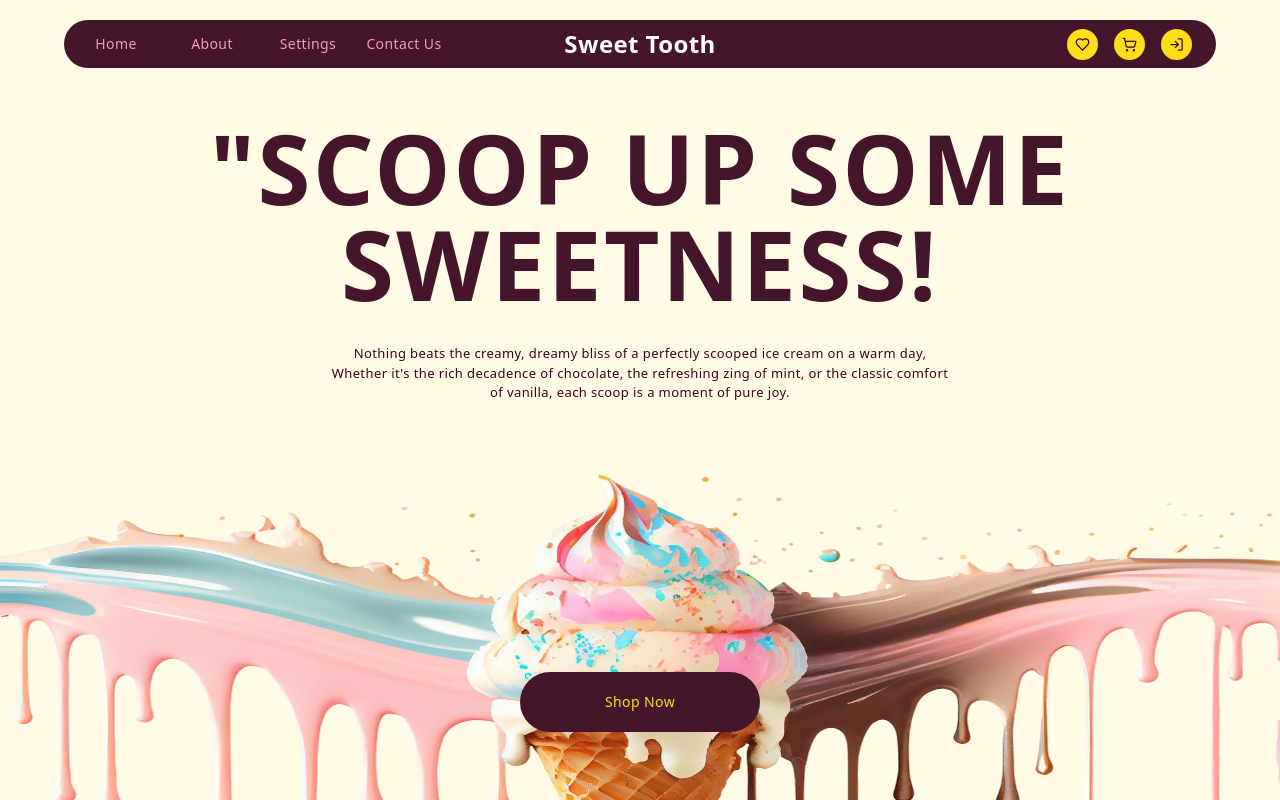
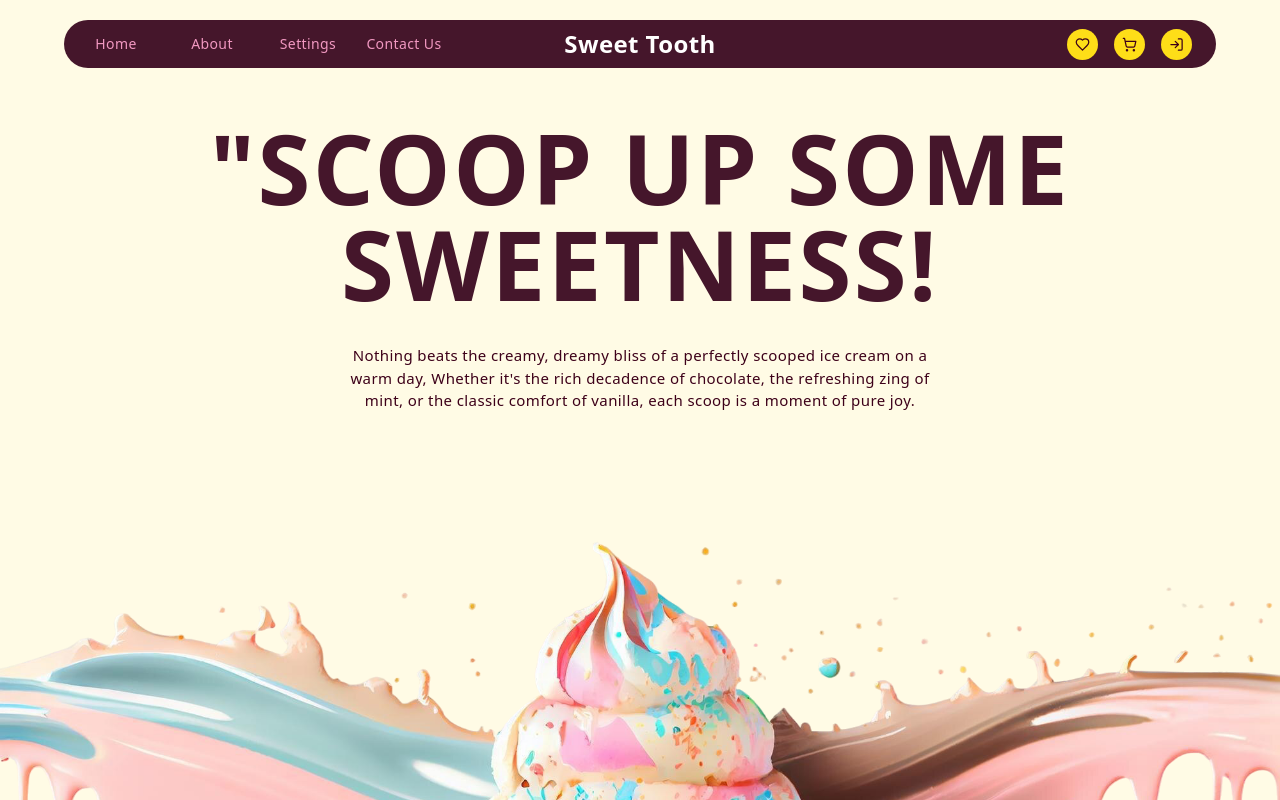
Before and after one commit to corb0140/ice_cream_ecommerce, a React (Vite) app in the folder client/: page / in a window 1280 px wide. Built offline with nearby package versions, Linux system fonts and the light colour scheme.

Commit message:
added some styling to about settings home and contact page

```diff
--- a/client/src/pages/AboutPage.jsx
+++ b/client/src/pages/AboutPage.jsx
@@ -1,6 +1,6 @@
 function AboutPage() {
   return (
-    <div className="min-h-screen bg-livid-brown text-white px-6 py-20">
+    <div className="min-h-screen bg-livid-brown text-white px-6 py-20 lg:py-30">
       <div className="max-w-5xl mx-auto text-center space-y-10">
         <h1 className="text-4xl font-bold">About Sweet Tooth</h1>
         <p className="text-lg leading-relaxed">
@@ -10,7 +10,7 @@ function AboutPage() {
           bold seasonal specials, we scoop happiness into every cone and cup.
         </p>
 
-        <div className="grid md:grid-cols-2 gap-8 text-left">
+        <div className="flex flex-col gap-8 text-left">
           <div>
             <h2 className="text-2xl font-semibold mb-2">Our Mission</h2>
             <p>
--- a/client/src/pages/ContactPage.jsx
+++ b/client/src/pages/ContactPage.jsx
@@ -18,11 +18,11 @@ function ContactUs() {
   };
 
   return (
-    <div className="min-h-screen overflow-hidden px-4 py-2 bg-livid-brown text-white ">
+    <div className="min-h-screen overflow-hidden px-4 py-2 lg:pt-20 bg-livid-brown text-white ">
       <div className=" flex flex-col items-center justify-center relative top-[80px] h-[calc(100%-80px)]">
         <h1 className="text-3xl font-bold mb-5 text-center">Contact Us</h1>
 
-        <div className="w-full max-w-4xl grid grid-cols-1 md:grid-cols-2 gap-12">
+        <div className="w-full max-w-4xl flex flex-col gap-12">
           {/* Contact Form */}
           <form onSubmit={handleSubmit} className="space-y-6">
             <FormInputs
--- a/client/src/pages/HomePage.jsx
+++ b/client/src/pages/HomePage.jsx
@@ -35,7 +35,7 @@ function HomePage() {
           "scoop up some sweetness!
         </h1>
 
-        <p className="text-center text-[15px] lg:text-[13px] lg:w-1/2">
+        <p className="text-center text-[15px] lg:text-[15px] lg:w-1/2 lg:text-toledo">
           Nothing beats the creamy, dreamy bliss of a perfectly scooped ice
           cream on a warm day, Whether it's the rich decadence of chocolate, the
           refreshing zing of mint, or the classic comfort of vanilla, each scoop
@@ -48,12 +48,12 @@ function HomePage() {
           <img
             src={ice_cream_banner}
             alt="Ice Cream Banner"
-            className="relative h-100 lg:h-120 lg:top-20 w-full object-cover lg:object-fill"
+            className="relative h-100 lg:h-full lg:top-100 w-full object-cover lg:object-fill"
           />
 
           <Link
             to="/products"
-            className="bg-wine-berry rounded-full h-13 lg:h-15 w-40 lg:w-60 absolute top-60 lg:top-70 flex items-center justify-center"
+            className="bg-wine-berry rounded-full h-13 lg:h-15 w-40 lg:w-60 absolute top-60 lg:top-170 flex items-center justify-center"
           >
             <span className="text-candle-light text-sm">Shop Now</span>
           </Link>
--- a/client/src/pages/SettingsPage.jsx
+++ b/client/src/pages/SettingsPage.jsx
@@ -52,7 +52,7 @@ function SettingsPage() {
   };
 
   return (
-    <div className="h-screen overflow-hidden px-10 py-2">
+    <div className="h-screen overflow-hidden px-10 lg:px-25 py-2 lg:py-15">
       <div className="relative top-[80px] h-[calc(100%-80px)] flex flex-col gap-5">
         <h2 className="uppercase text-3xl ">Settings</h2>
 
```
